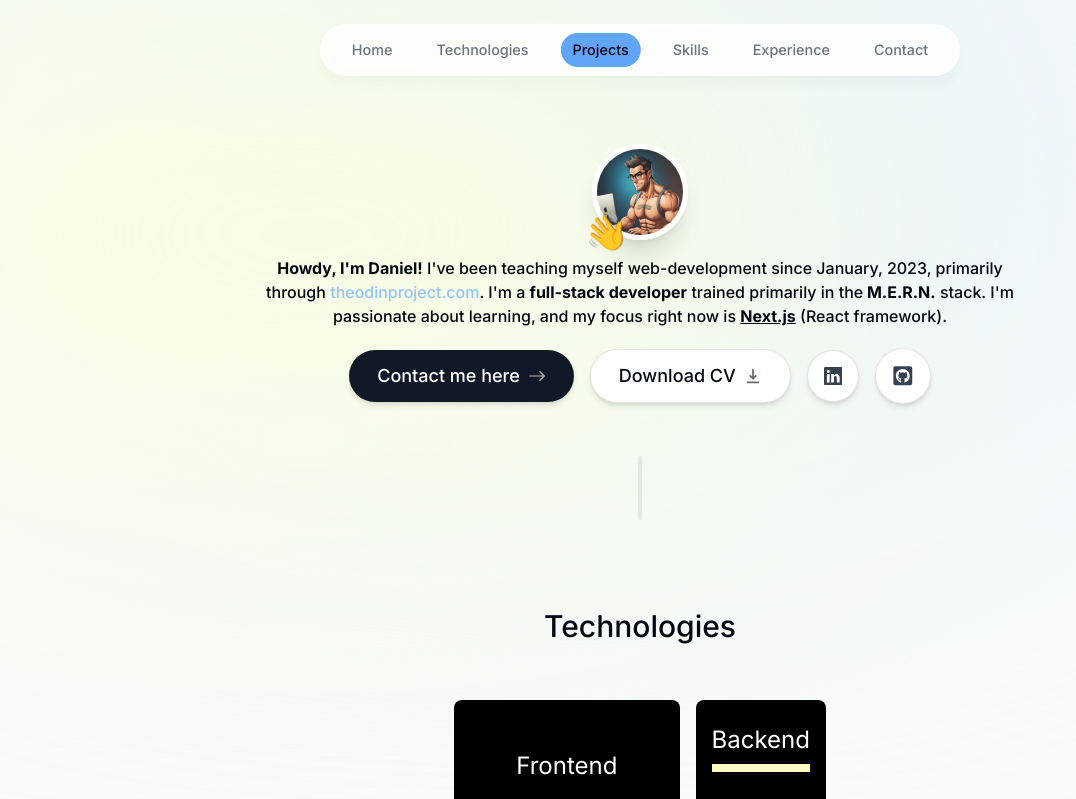
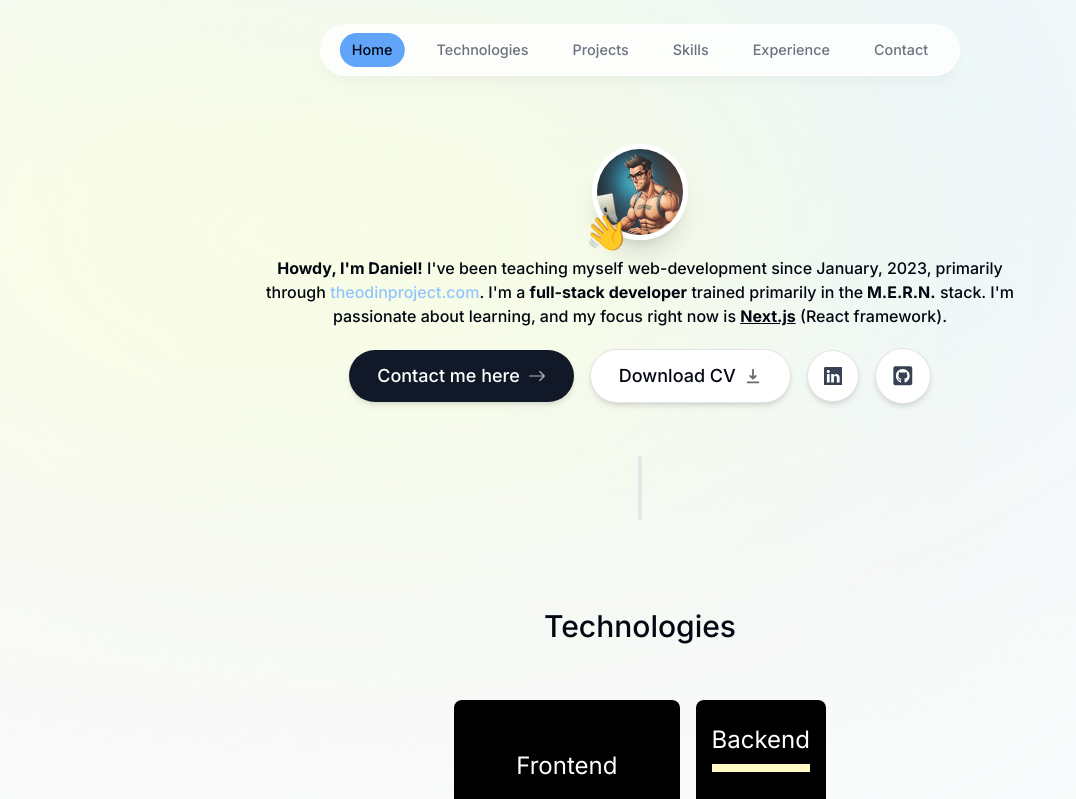
Before and after one commit to WiredGuitars/personal-portfolio, a Next.js app: page / in a window 1280 px wide. Shown: the top 799 px of the page, without its empty margins (0-1076 px from the left). Built offline with nearby package versions, Linux system fonts and the light colour scheme.

Commit message:
created custom hook for getting inView. Also condenses our useEffect that  manages state for activeSection, and our check for timeOfLastClick state variable I added last commit. This is mostly a D.R.Y. commit

```diff
--- a/components/Intro.tsx
+++ b/components/Intro.tsx
@@ -1,26 +1,17 @@
 "use client";
 
 import { useActiveSectionContext } from "@/context/ActiveSectionContext";
+import { useSectionInView } from "@/lib/hooks";
 import { motion } from "framer-motion";
 import Image from "next/image";
 import Link from "next/link";
-import { useEffect } from "react";
 import { BsArrowRight, BsLinkedin } from "react-icons/bs";
 import { FaGithubSquare } from "react-icons/fa";
 import { HiDownload } from "react-icons/hi";
-import { useInView } from "react-intersection-observer";
 
 export default function Intro() {
-  const { ref, inView } = useInView({
-    threshold: 0.6,
-  });
-  const { setActiveSection, timeOfLastClick } = useActiveSectionContext();
+  const { ref } = useSectionInView("Home", 0.6);
 
-  useEffect(() => {
-    if (inView && Date.now() - timeOfLastClick > 1000) {
-      setActiveSection("Home");
-    }
-  }, [inView, setActiveSection, timeOfLastClick]);
   return (
     <section
       className="mb-5 max-w-[50rem] text-center scroll-mt-[100rem]"
--- a/components/ProjectSection.tsx
+++ b/components/ProjectSection.tsx
@@ -1,22 +1,13 @@
 "use client";
 
-import React, { useEffect } from "react";
+import React from "react";
 import SectionHeading from "./SectionHeading";
 import { projectsData } from "@/lib/data";
 import Project from "./Project";
-import { useActiveSectionContext } from "@/context/ActiveSectionContext";
-import { useInView } from "react-intersection-observer";
+import { useSectionInView } from "@/lib/hooks";
 export default function ProjectSection() {
-  const { ref, inView } = useInView({
-    threshold: 0.35,
-  });
-  const { setActiveSection, timeOfLastClick } = useActiveSectionContext();
+  const { ref } = useSectionInView("Home", 0.35);
 
-  useEffect(() => {
-    if (inView && Date.now() - timeOfLastClick > 1000) {
-      setActiveSection("Projects");
-    }
-  }, [inView, setActiveSection, timeOfLastClick]);
   return (
     <section id="projects" className="scroll-mt-20" ref={ref}>
       <SectionHeading>My projects</SectionHeading>
--- a/components/Technologies.tsx
+++ b/components/Technologies.tsx
@@ -22,19 +22,9 @@ import { TbBrandNextjs, TbBrandOauth } from "react-icons/tb";
 import { IoLogoJavascript } from "react-icons/io";
 import { IoLogoFirebase } from "react-icons/io5";
 import { FiFramer } from "react-icons/fi";
-import { useInView } from "react-intersection-observer";
-import { useActiveSectionContext } from "@/context/ActiveSectionContext";
+import { useSectionInView } from "@/lib/hooks";
 export default function Technologies() {
-  const { ref, inView } = useInView({
-    threshold: 0.8,
-  });
-  const { setActiveSection, timeOfLastClick } = useActiveSectionContext();
-
-  useEffect(() => {
-    if (inView && Date.now() - timeOfLastClick > 1000) {
-      setActiveSection("Technologies");
-    }
-  }, [inView, setActiveSection, timeOfLastClick]);
+  const { ref } = useSectionInView("Home", 0.8);
   return (
     <section ref={ref}>
       <SectionHeading>
--- a/context/ActiveSectionContext.tsx
+++ b/context/ActiveSectionContext.tsx
@@ -1,19 +1,11 @@
 "use client";
 import { links } from "@/lib/data";
+import type {
+  ActiveSectionContextProps,
+  ActiveSectionContextType,
+  SectionName,
+} from "@/lib/types";
 import React, { createContext, useContext, useState } from "react";
-
-type SectionName = (typeof links)[number]["name"];
-
-type ActiveSectionContextProps = {
-  children: React.ReactNode;
-};
-
-type ActiveSectionContextType = {
-  activeSection: SectionName;
-  setActiveSection: React.Dispatch<React.SetStateAction<SectionName>>;
-  setTimeOfLastClick: React.Dispatch<React.SetStateAction<number>>;
-  timeOfLastClick: number;
-};
 
 export const ActiveSectionContext =
   createContext<ActiveSectionContextType | null>(null);
--- /dev/null
+++ b/lib/hooks.ts
@@ -0,0 +1,21 @@
+import { useActiveSectionContext } from "@/context/ActiveSectionContext";
+import { useEffect } from "react";
+import { useInView } from "react-intersection-observer";
+import { SectionName, useSectionInViewProps } from "./types";
+
+export function useSectionInView(  sectionName : SectionName, threshold = 0.75) {
+
+const { ref, inView } = useInView({
+    threshold,
+  });
+  const { setActiveSection, timeOfLastClick } = useActiveSectionContext();
+
+  useEffect(() => {
+    if (inView && Date.now() - timeOfLastClick > 1000) {
+      setActiveSection(sectionName);
+    }
+  }, [inView, setActiveSection, timeOfLastClick, sectionName]);
+  return {
+    ref,
+  }
+}
--- /dev/null
+++ b/lib/types.ts
@@ -0,0 +1,18 @@
+import { links } from "./data";
+
+export type SectionName = (typeof links)[number]["name"];
+
+export type ActiveSectionContextProps = {
+    children: React.ReactNode;
+  };
+
+export type ActiveSectionContextType = {
+    activeSection: SectionName;
+    setActiveSection: React.Dispatch<React.SetStateAction<SectionName>>;
+    setTimeOfLastClick: React.Dispatch<React.SetStateAction<number>>;
+    timeOfLastClick: number;
+  };
+
+export type useSectionInViewProps = {
+    sectionName: SectionName
+}
```
